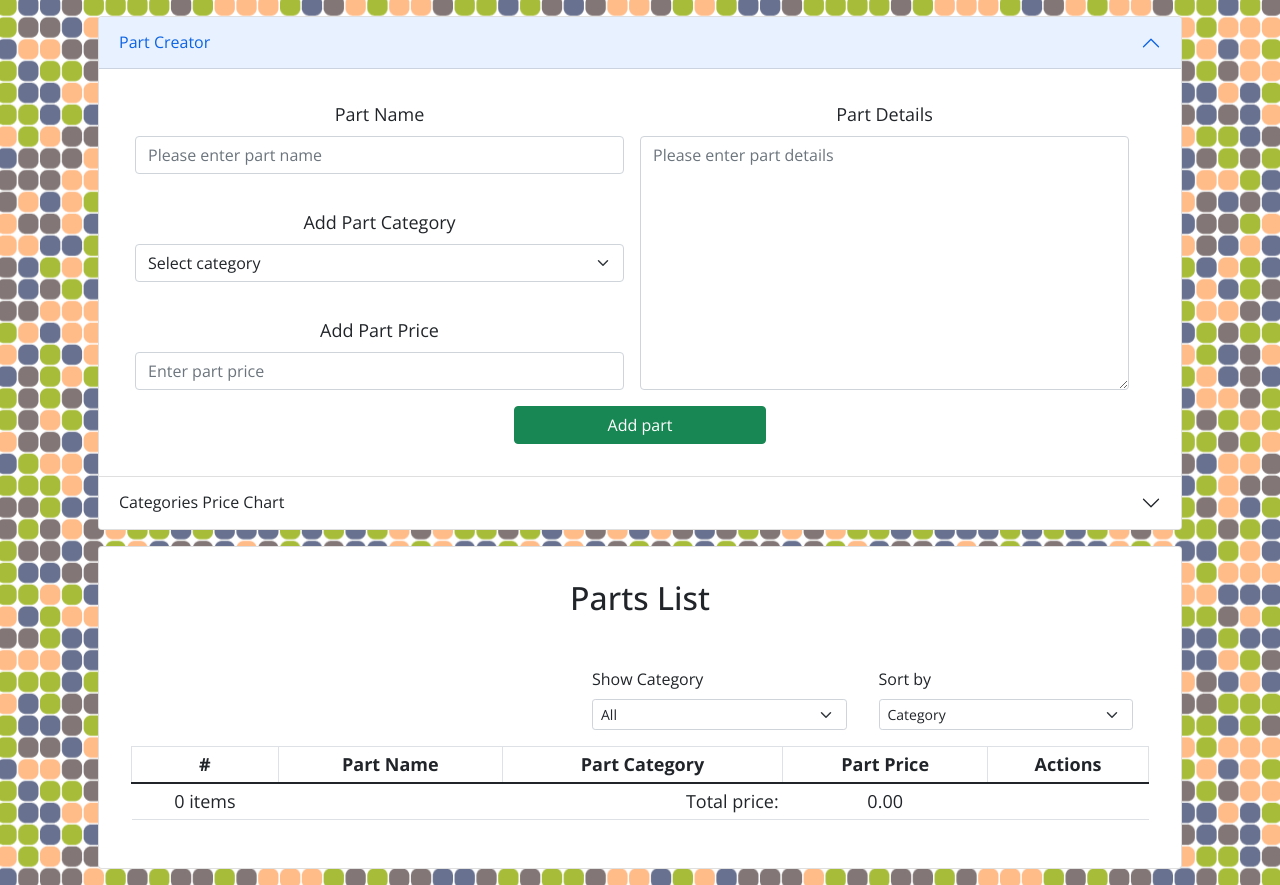
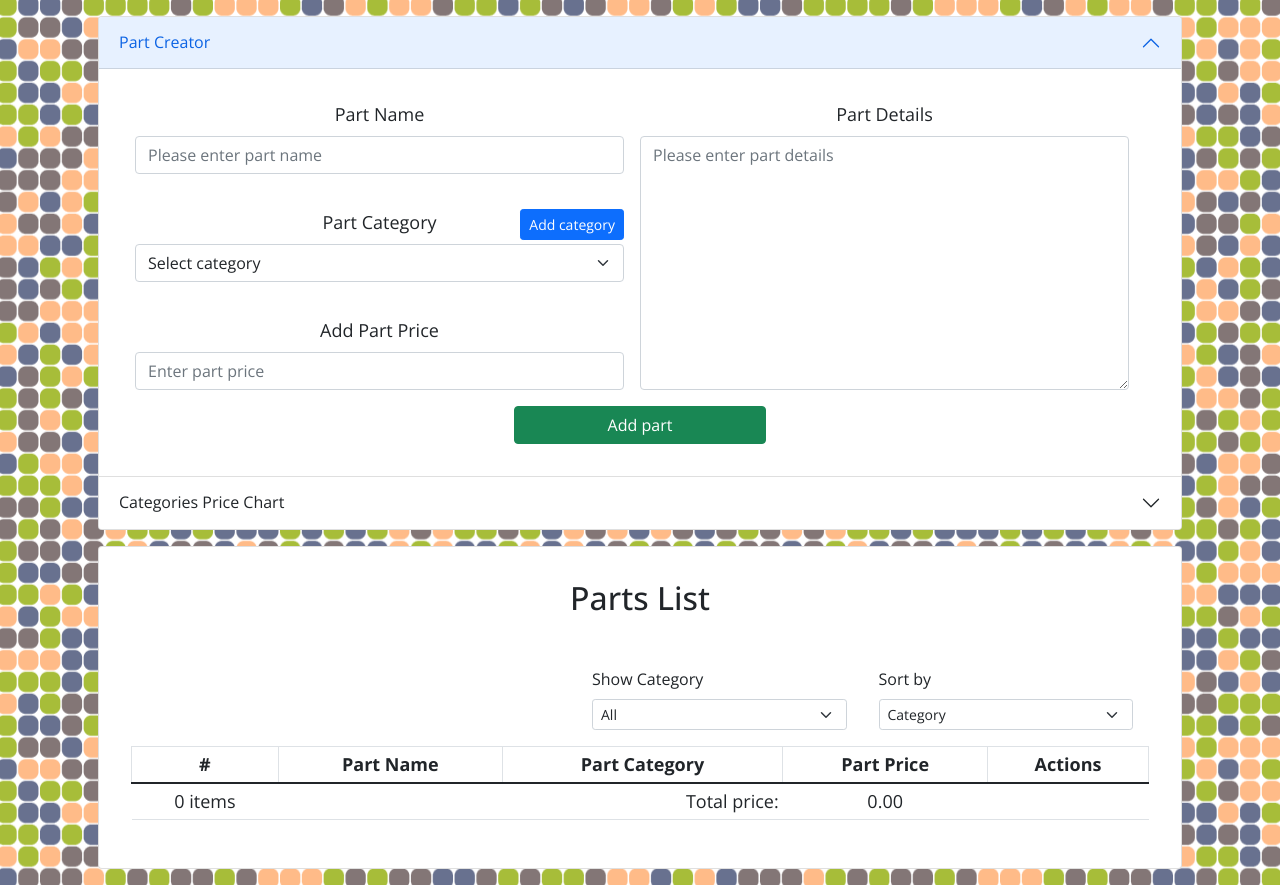
Before and after one commit to jacpolanski/pc-parts-calculator, a React (Create React App) app: page / in a window 1280 px wide. Built offline with nearby package versions, Linux system fonts and the light colour scheme.

Commit message:
Add custom parts' category feature

```diff
--- a/src/components/PartsContext.js
+++ b/src/components/PartsContext.js
@@ -7,8 +7,7 @@ export function useParts() {
 }
 
 export function PartsProvider({ children }) {
-  const hardwareCategories = [
-    // "Add custom category",
+  const [hardwareCategories, setHardwareCategories] = useState([
     "Case",
     "Power supply",
     "Motherboard",
@@ -18,7 +17,7 @@ export function PartsProvider({ children }) {
     "Removable media",
     "Input peripherals",
     "Output peripherals",
-  ];
+  ]);
 
   const defPart = {
     formPartName: "",
@@ -29,6 +28,7 @@ export function PartsProvider({ children }) {
 
   const [parts, setParts] = useState([]);
   const [write, setWrite] = useState(false);
+  const [writeCategory, setWriteCategory] = useState(false);
 
   const deletePart = (id) => {
     let newParts = parts.filter((part) => part.id !== id);
@@ -39,12 +39,20 @@ export function PartsProvider({ children }) {
   useEffect(() => {
     const partsParsed = JSON.parse(localStorage.getItem("parts"));
     partsParsed && setParts(partsParsed);
+    const categoriesParsed = JSON.parse(localStorage.getItem("categories"));
+    categoriesParsed && setHardwareCategories(categoriesParsed);
   }, []);
 
   useEffect(() => {
     write && localStorage.setItem("parts", JSON.stringify(parts));
     setWrite(false);
-  }, [write, parts]);
+  }, [write]);
+
+  useEffect(() => {
+    writeCategory &&
+      localStorage.setItem("categories", JSON.stringify(hardwareCategories));
+    setWriteCategory(false);
+  }, [writeCategory]);
 
   const value = {
     parts,
@@ -52,6 +60,8 @@ export function PartsProvider({ children }) {
     defPart,
     setWrite,
     hardwareCategories,
+    setHardwareCategories,
+    setWriteCategory,
     deletePart,
   };
   return (
--- a/src/components/PartsInput.js
+++ b/src/components/PartsInput.js
@@ -1,11 +1,19 @@
 import React, { useEffect, useState } from "react";
-import { Button, Form } from "react-bootstrap";
+import { Button, Form, Modal } from "react-bootstrap";
 import uniqid from "uniqid";
 import { useParts } from "./PartsContext";
 import { schemaPart } from "./schemaPart";
 
 function PartsInput() {
-  const { defPart, parts, setParts, setWrite, hardwareCategories } = useParts();
+  const {
+    defPart,
+    parts,
+    setParts,
+    setWrite,
+    hardwareCategories,
+    setHardwareCategories,
+    setWriteCategory,
+  } = useParts();
   const [formPart, setFormPart] = useState(defPart);
   const [errors, setErrors] = useState([]);
   const [errorsMsgs, setErrorMsgs] = useState({
@@ -14,6 +22,8 @@ function PartsInput() {
     formPartDetails: [],
     formPartPrice: [],
   });
+  const [showAddCategory, setShowAddCategory] = useState(false);
+  const [newCategory, setNewCategory] = useState("");
 
   const handleChange = (e) => {
     const { value, name } = e.target;
@@ -51,6 +61,12 @@ function PartsInput() {
     }
   };
 
+  const handleAddCategory = () => {
+    setHardwareCategories((prevCategories) => [...prevCategories, newCategory]);
+    setWriteCategory(true);
+    setShowAddCategory(false);
+  };
+
   useEffect(() => {
     errors.length !== 0 &&
       setErrorMsgs({
@@ -70,6 +86,7 @@ function PartsInput() {
   }, [errors]);
 
   return (
+    <>
       <Form className="p-3 text-center" onSubmit={handleSubmit}>
         <div className="mb-3 d-lg-flex">
           <div className="d-flex flex-column justify-content-between w-100">
@@ -89,23 +106,20 @@ function PartsInput() {
             </Form.Group>
 
             <Form.Group
-            className="w-100 mb-3 mb-lg-0 d-none"
-            controlId="formNewCategory"
-          >
-            <Form.Label>Add NEW Part Category</Form.Label>
-            <Form.Control
-              name="formNewCategory"
-              value={formPart.formPartName}
-              onChange={() => null}
-              placeholder="Enter new part category"
-            />
-          </Form.Group>
-
-          <Form.Group
-            className="w-100 mb-3 mb-lg-0"
+              className="w-100 mb-3 mb-lg-0 position-relative"
               controlId="formPartCategory"
             >
-            <Form.Label>Add Part Category</Form.Label>
+              <Form.Label>
+                Part Category
+                <Button
+                  size="sm"
+                  variant="primary"
+                  className="position-absolute end-0 top-0"
+                  onClick={() => setShowAddCategory(true)}
+                >
+                  Add category
+                </Button>
+              </Form.Label>
               <Form.Select
                 name="formPartCategory"
                 value={formPart.formPartCategory}
@@ -125,7 +139,10 @@ function PartsInput() {
               )}
             </Form.Group>
 
-          <Form.Group className="w-100 mb-3 mb-lg-0" controlId="formPartPrice">
+            <Form.Group
+              className="w-100 mb-3 mb-lg-0"
+              controlId="formPartPrice"
+            >
               <Form.Label>Add Part Price</Form.Label>
               <Form.Control
                 type="number"
@@ -166,6 +183,29 @@ function PartsInput() {
           Add part
         </Button>
       </Form>
+
+      {showAddCategory && (
+        <Modal show={showAddCategory} onHide={() => setShowAddCategory(false)}>
+          <Modal.Body className="d-flex flex-column">
+            <Form onSubmit={() => handleAddCategory()}>
+              <Form.Group
+                className="w-100 mb-3 text-center"
+                controlId="formNewCategory"
+              >
+                <Form.Label>Add NEW Part Category</Form.Label>
+                <Form.Control
+                  name="formNewCategory"
+                  value={newCategory}
+                  onChange={(e) => setNewCategory(e.target.value)}
+                  placeholder="Enter new part category"
+                />
+              </Form.Group>
+            </Form>
+            <Button type="submit">Add NEW Category</Button>
+          </Modal.Body>
+        </Modal>
+      )}
+    </>
   );
 }
 
```
Lines whose indentation alone changed are shown as unchanged.
